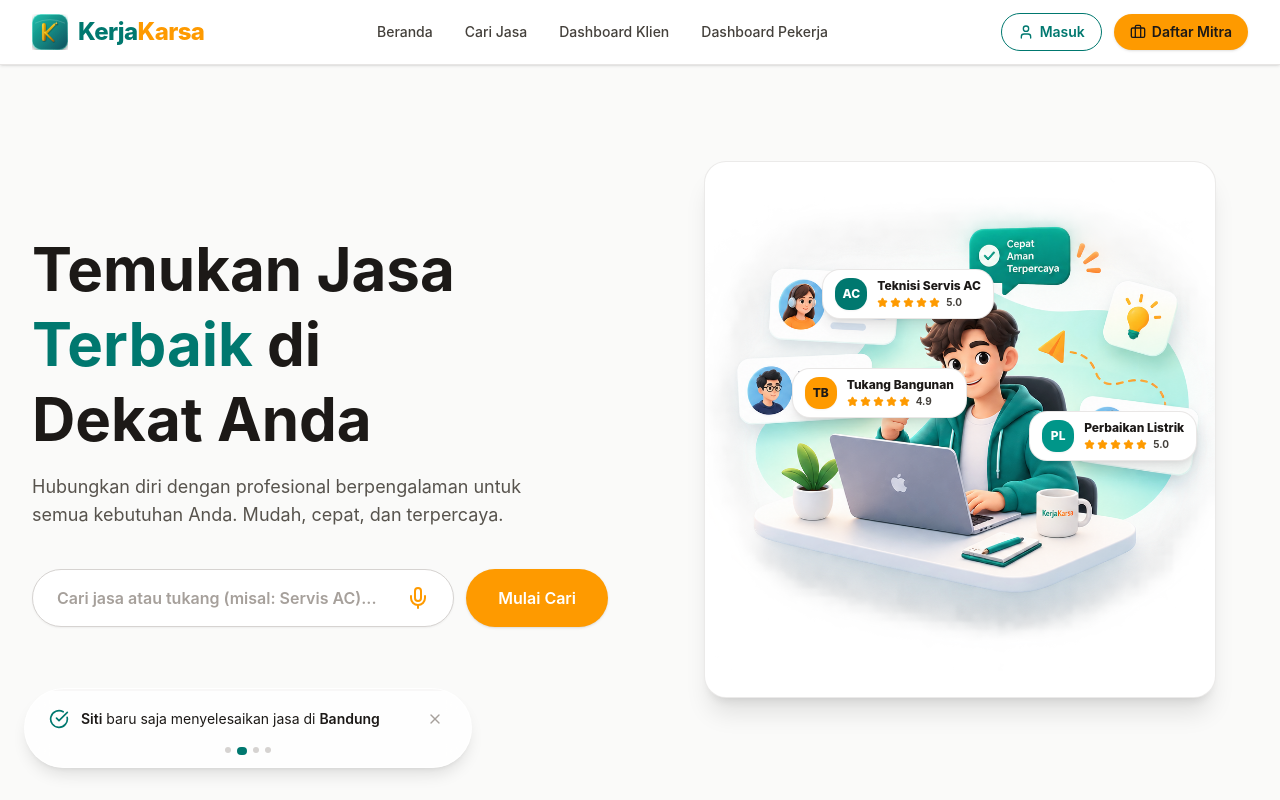
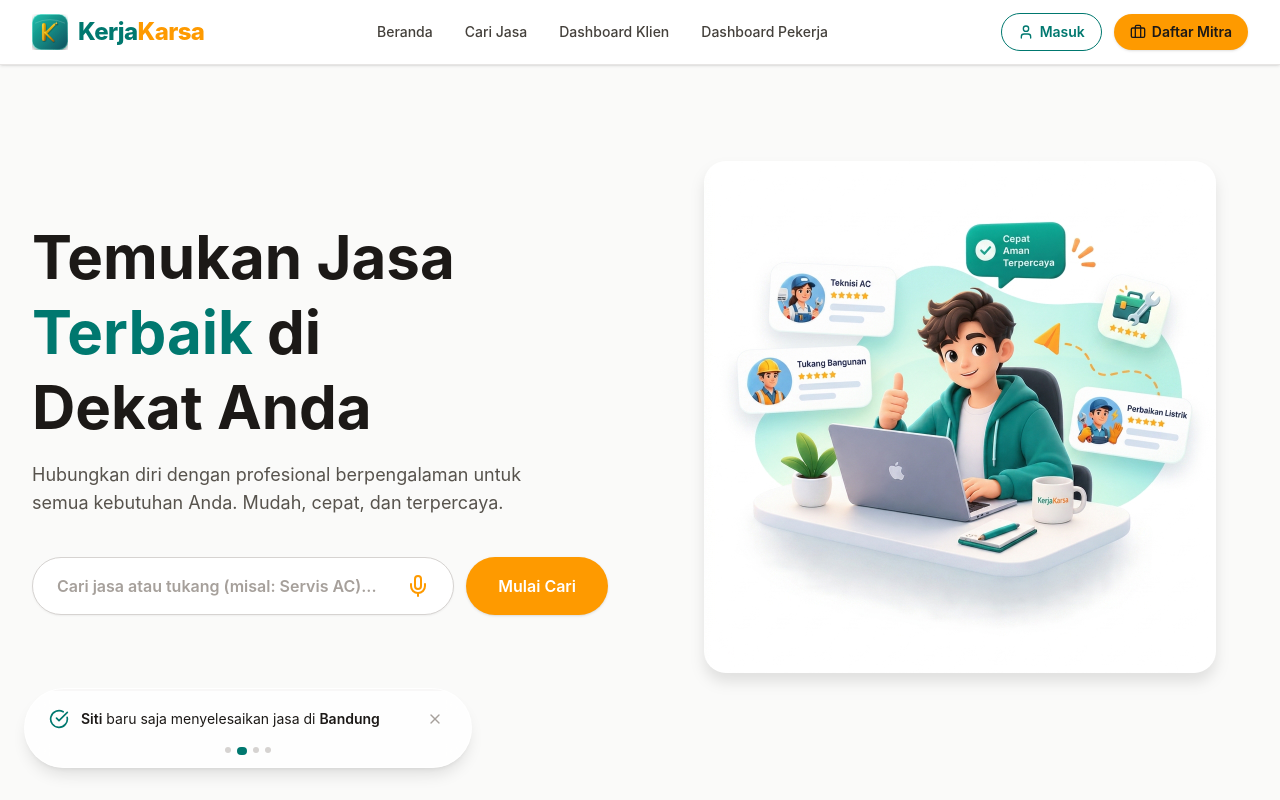
Before and after one commit to andybagus26/kerjakarsa, a Next.js app: page / in a window 1280 px wide. Shown: the top 800 px of the page. Built offline with nearby package versions, Linux system fonts and the light colour scheme.

Commit message:
feat: replace hero illustration with AI generated 3D Pixar character featuring informal blue-collar job cards (Teknisi AC, Tukang Bangunan, Perbaikan Listrik)

```diff
--- a/components/hero-section.tsx
+++ b/components/hero-section.tsx
@@ -99,8 +99,8 @@ export function HeroSection() {
             </form>
           </div>
 
-          {/* Right Visual - 3D Character Illustration with Informal Job Overlays */}
-          <div className="relative w-full max-w-md md:max-w-lg aspect-[976/1024] mx-auto rounded-3xl overflow-hidden shadow-xl border border-stone-200/80 bg-white">
+          {/* Right Visual - AI Generated 3D Character Illustration */}
+          <div className="relative w-full max-w-md md:max-w-lg aspect-square mx-auto rounded-3xl overflow-hidden drop-shadow-xl">
             <Image
               src="/gambarlanding.png"
               alt="Ilustrasi Layanan KerjaKarsa"
@@ -108,54 +108,6 @@ export function HeroSection() {
               className="object-contain"
               priority
             />
-
-            {/* Overlay 1: Top-Left Card (Replaces UI/UX Designer -> Teknisi Servis AC) */}
-            <div className="absolute top-[20%] left-[23%] bg-white rounded-2xl px-3 py-2 shadow-lg border border-stone-200/90 flex items-center gap-2.5 z-20 min-w-[155px]">
-              <div className="w-8 h-8 rounded-xl bg-teal-700 text-white font-extrabold text-xs flex items-center justify-center shadow-xs shrink-0">
-                AC
-              </div>
-              <div className="min-w-0">
-                <h4 className="text-xs font-extrabold text-stone-900 leading-tight truncate">Teknisi Servis AC</h4>
-                <div className="flex items-center gap-0.5 mt-0.5">
-                  {[...Array(5)].map((_, i) => (
-                    <Star key={i} size={11} className="fill-amber-500 text-amber-500" />
-                  ))}
-                  <span className="text-[10px] font-bold text-stone-700 ml-1">5.0</span>
-                </div>
-              </div>
-            </div>
-
-            {/* Overlay 2: Bottom-Left Card (Replaces Web Developer -> Tukang Bangunan) */}
-            <div className="absolute top-[38.5%] left-[17%] bg-white rounded-2xl px-3 py-2 shadow-lg border border-stone-200/90 flex items-center gap-2.5 z-20 min-w-[155px]">
-              <div className="w-8 h-8 rounded-xl bg-amber-500 text-stone-900 font-extrabold text-xs flex items-center justify-center shadow-xs shrink-0">
-                TB
-              </div>
-              <div className="min-w-0">
-                <h4 className="text-xs font-extrabold text-stone-900 leading-tight truncate">Tukang Bangunan</h4>
-                <div className="flex items-center gap-0.5 mt-0.5">
-                  {[...Array(5)].map((_, i) => (
-                    <Star key={i} size={11} className="fill-amber-500 text-amber-500" />
-                  ))}
-                  <span className="text-[10px] font-bold text-stone-700 ml-1">4.9</span>
-                </div>
-              </div>
-            </div>
-
-            {/* Overlay 3: Right Card (Replaces Content Writer -> Perbaikan Listrik) */}
-            <div className="absolute top-[46.5%] right-[3.5%] bg-white rounded-2xl px-3 py-2 shadow-lg border border-stone-200/90 flex items-center gap-2.5 z-20 min-w-[150px]">
-              <div className="w-8 h-8 rounded-xl bg-teal-600 text-white font-extrabold text-xs flex items-center justify-center shadow-xs shrink-0">
-                PL
-              </div>
-              <div className="min-w-0">
-                <h4 className="text-xs font-extrabold text-stone-900 leading-tight truncate">Perbaikan Listrik</h4>
-                <div className="flex items-center gap-0.5 mt-0.5">
-                  {[...Array(5)].map((_, i) => (
-                    <Star key={i} size={11} className="fill-amber-500 text-amber-500" />
-                  ))}
-                  <span className="text-[10px] font-bold text-stone-700 ml-1">5.0</span>
-                </div>
-              </div>
-            </div>
           </div>
         </div>
       </div>
```
Also changed, not shown: public/gambarlanding.png.
